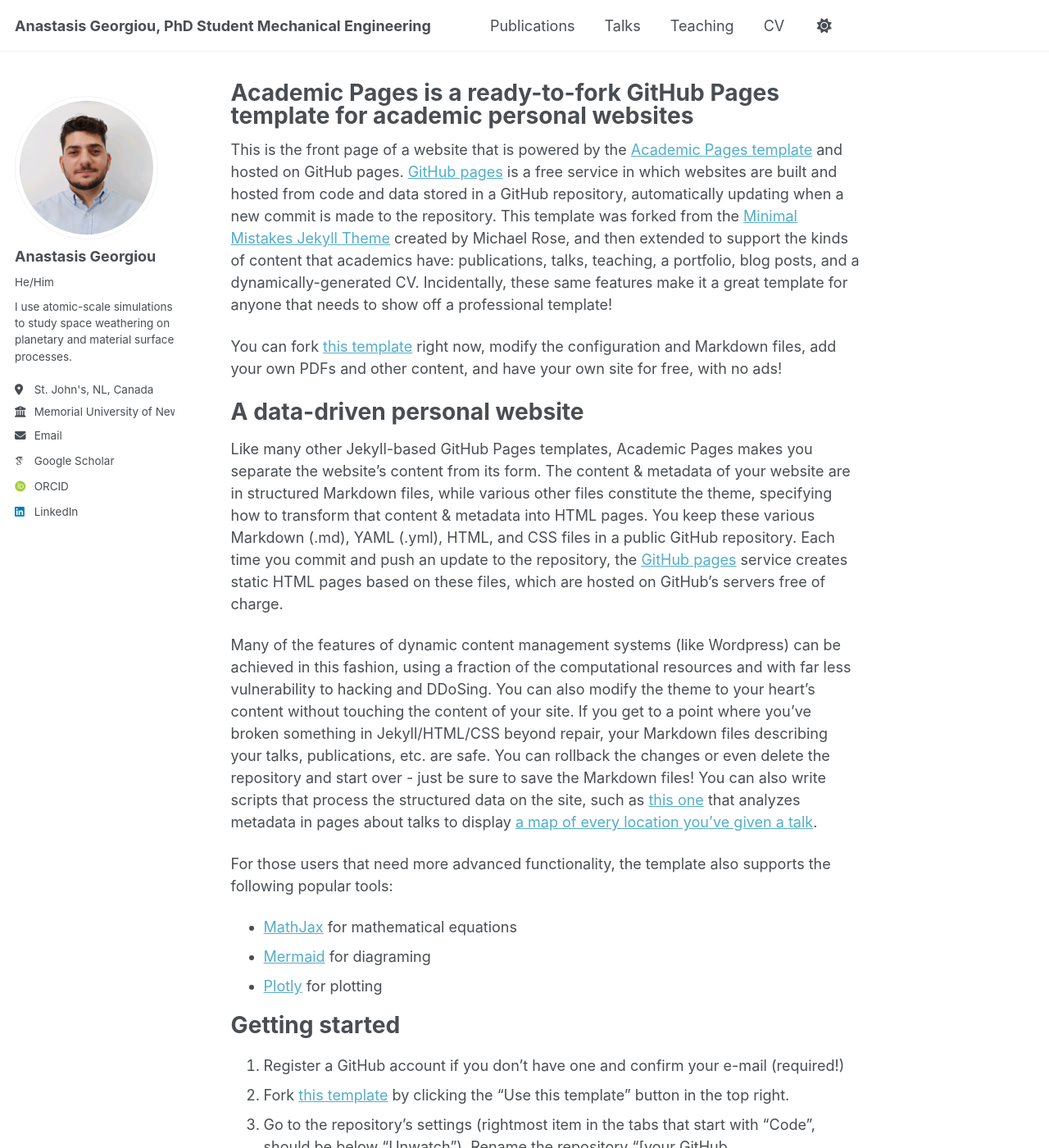
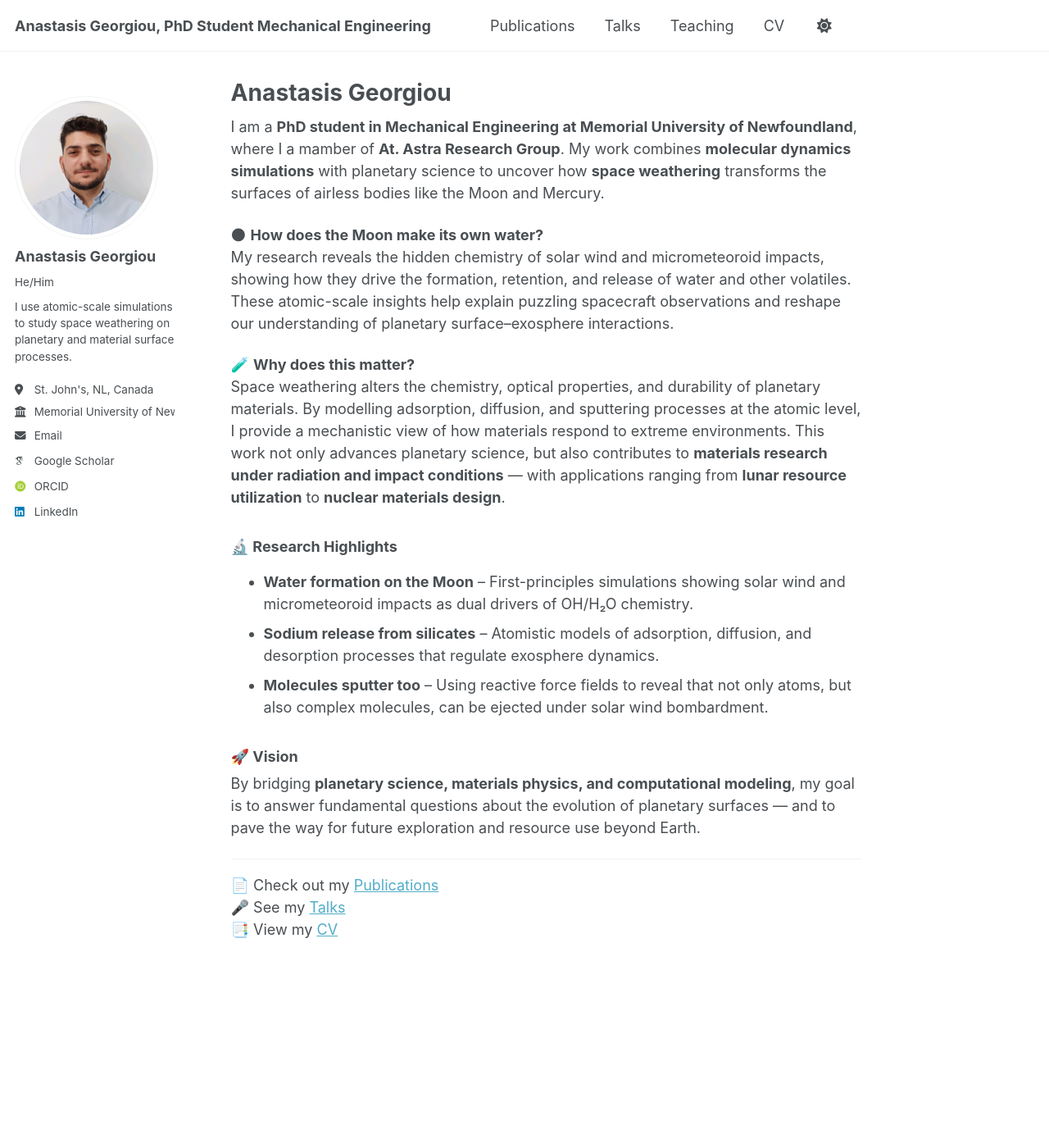
Before and after one commit to a-georgiou19/apgeorgiou.github.io, a Jekyll site: the page built from _pages/about.md, in a window 1280 px wide and 1400 px high. Shown: the whole window at 82% size. Built offline with Jekyll 4.4.1, drawn with Linux system fonts in a browser that asks for light colours; some web fonts are replaced; a script that is not in the unit is left out; some of the changed text lies outside the part shown.

Commit message:
about.md

```diff
--- a/_pages/about.md
+++ b/_pages/about.md
@@ -1,56 +1,30 @@
 ---
 permalink: /
-title: "Academic Pages is a ready-to-fork GitHub Pages template for academic personal websites"
+title: "Anastasis Georgiou"
 author_profile: true
 redirect_from:
   - /about/
   - /about.html
 ---
 
-This is the front page of a website that is powered by the [Academic Pages template](https://github.com/academicpages/academicpages.github.io) and hosted on GitHub pages. [GitHub pages](https://pages.github.com) is a free service in which websites are built and hosted from code and data stored in a GitHub repository, automatically updating when a new commit is made to the repository. This template was forked from the [Minimal Mistakes Jekyll Theme](https://mmistakes.github.io/minimal-mistakes/) created by Michael Rose, and then extended to support the kinds of content that academics have: publications, talks, teaching, a portfolio, blog posts, and a dynamically-generated CV. Incidentally, these same features make it a great template for anyone that needs to show off a professional template!
+I am a **PhD student in Mechanical Engineering at Memorial University of Newfoundland**, where I a mamber of **At. Astra Research Group**. My work combines **molecular dynamics simulations** with planetary science to uncover how **space weathering** transforms the surfaces of airless bodies like the Moon and Mercury.
 
- You can fork [this template](https://github.com/academicpages/academicpages.github.io) right now, modify the configuration and Markdown files, add your own PDFs and other content, and have your own site for free, with no ads!
+🌑 **How does the Moon make its own water?**
+My research reveals the hidden chemistry of solar wind and micrometeoroid impacts, showing how they drive the formation, retention, and release of water and other volatiles. These atomic-scale insights help explain puzzling spacecraft observations and reshape our understanding of planetary surface–exosphere interactions.
 
-A data-driven personal website
-======
-Like many other Jekyll-based GitHub Pages templates, Academic Pages makes you separate the website's content from its form. The content & metadata of your website are in structured Markdown files, while various other files constitute the theme, specifying how to transform that content & metadata into HTML pages. You keep these various Markdown (.md), YAML (.yml), HTML, and CSS files in a public GitHub repository. Each time you commit and push an update to the repository, the [GitHub pages](https://pages.github.com/) service creates static HTML pages based on these files, which are hosted on GitHub's servers free of charge.
+🧪 **Why does this matter?**
+Space weathering alters the chemistry, optical properties, and durability of planetary materials. By modelling adsorption, diffusion, and sputtering processes at the atomic level, I provide a mechanistic view of how materials respond to extreme environments. This work not only advances planetary science, but also contributes to **materials research under radiation and impact conditions** — with applications ranging from **lunar resource utilization** to **nuclear materials design**.
 
-Many of the features of dynamic content management systems (like Wordpress) can be achieved in this fashion, using a fraction of the computational resources and with far less vulnerability to hacking and DDoSing. You can also modify the theme to your heart's content without touching the content of your site. If you get to a point where you've broken something in Jekyll/HTML/CSS beyond repair, your Markdown files describing your talks, publications, etc. are safe. You can rollback the changes or even delete the repository and start over - just be sure to save the Markdown files! You can also write scripts that process the structured data on the site, such as [this one](https://github.com/academicpages/academicpages.github.io/blob/master/talkmap.ipynb) that analyzes metadata in pages about talks to display [a map of every location you've given a talk](https://academicpages.github.io/talkmap.html).
+### 🔬 Research Highlights
+- **Water formation on the Moon** – First-principles simulations showing solar wind and micrometeoroid impacts as dual drivers of OH/H₂O chemistry.
+- **Sodium release from silicates** – Atomistic models of adsorption, diffusion, and desorption processes that regulate exosphere dynamics.
+- **Molecules sputter too** – Using reactive force fields to reveal that not only atoms, but also complex molecules, can be ejected under solar wind bombardment.
 
-For those users that need more advanced functionality, the template also supports the following popular tools:
-- [MathJax](https://www.mathjax.org/) for mathematical equations
-- [Mermaid](https://mermaid.js.org/) for diagraming
-- [Plotly](https://plotly.com/javascript/) for plotting
+### 🚀 Vision
+By bridging **planetary science, materials physics, and computational modeling**, my goal is to answer fundamental questions about the evolution of planetary surfaces — and to pave the way for future exploration and resource use beyond Earth.
 
-Getting started
-======
-1. Register a GitHub account if you don't have one and confirm your e-mail (required!)
-1. Fork [this template](https://github.com/academicpages/academicpages.github.io) by clicking the "Use this template" button in the top right.
-1. Go to the repository's settings (rightmost item in the tabs that start with "Code", should be below "Unwatch"). Rename the repository "[your GitHub username].github.io", which will also be your website's URL.
-1. Set site-wide configuration and create content & metadata (see below -- also see [this set of diffs](http://archive.is/3TPas) showing what files were changed to set up [an example site](https://getorg-testacct.github.io) for a user with the username "getorg-testacct")
-1. Upload any files (like PDFs, .zip files, etc.) to the files/ directory. They will appear at https://[your GitHub username].github.io/files/example.pdf.
-1. Check status by going to the repository settings, in the "GitHub pages" section
+---
 
-Site-wide configuration
-------
-The main configuration file for the site is in the base directory in [_config.yml](https://github.com/academicpages/academicpages.github.io/blob/master/_config.yml), which defines the content in the sidebars and other site-wide features. You will need to replace the default variables with ones about yourself and your site's github repository. The configuration file for the top menu is in [_data/navigation.yml](https://github.com/academicpages/academicpages.github.io/blob/master/_data/navigation.yml). For example, if you don't have a portfolio or blog posts, you can remove those items from that navigation.yml file to remove them from the header.
-
-Create content & metadata
-------
-For site content, there is one Markdown file for each type of content, which are stored in directories like _publications, _talks, _posts, _teaching, or _pages. For example, each talk is a Markdown file in the [_talks directory](https://github.com/academicpages/academicpages.github.io/tree/master/_talks). At the top of each Markdown file is structured data in YAML about the talk, which the theme will parse to do lots of cool stuff. The same structured data about a talk is used to generate the list of talks on the [Talks page](https://academicpages.github.io/talks), each [individual page](https://academicpages.github.io/talks/2012-03-01-talk-1) for specific talks, the talks section for the [CV page](https://academicpages.github.io/cv), and the [map of places you've given a talk](https://academicpages.github.io/talkmap.html) (if you run this [python file](https://github.com/academicpages/academicpages.github.io/blob/master/talkmap.py) or [Jupyter notebook](https://github.com/academicpages/academicpages.github.io/blob/master/talkmap.ipynb), which creates the HTML for the map based on the contents of the _talks directory).
-
-**Markdown generator**
-
-The repository includes [a set of Jupyter notebooks](https://github.com/academicpages/academicpages.github.io/tree/master/markdown_generator
-) that converts a CSV containing structured data about talks or presentations into individual Markdown files that will be properly formatted for the Academic Pages template. The sample CSVs in that directory are the ones I used to create my own personal website at stuartgeiger.com. My usual workflow is that I keep a spreadsheet of my publications and talks, then run the code in these notebooks to generate the Markdown files, then commit and push them to the GitHub repository.
-
-How to edit your site's GitHub repository
-------
-Many people use a git client to create files on their local computer and then push them to GitHub's servers. If you are not familiar with git, you can directly edit these configuration and Markdown files directly in the github.com interface. Navigate to a file (like [this one](https://github.com/academicpages/academicpages.github.io/blob/master/_talks/2012-03-01-talk-1.md) and click the pencil icon in the top right of the content preview (to the right of the "Raw | Blame | History" buttons). You can delete a file by clicking the trashcan icon to the right of the pencil icon. You can also create new files or upload files by navigating to a directory and clicking the "Create new file" or "Upload files" buttons.
-
-Example: editing a Markdown file for a talk
-![Editing a Markdown file for a talk](/images/editing-talk.png)
-
-For more info
-------
-More info about configuring Academic Pages can be found in [the guide](https://academicpages.github.io/markdown/), the [growing wiki](https://github.com/academicpages/academicpages.github.io/wiki), and you can always [ask a question on GitHub](https://github.com/academicpages/academicpages.github.io/discussions). The [guides for the Minimal Mistakes theme](https://mmistakes.github.io/minimal-mistakes/docs/configuration/) (which this theme was forked from) might also be helpful.
+📄 Check out my [Publications](/publications/)
+🎤 See my [Talks](/talks/)
+📑 View my [CV](/cv/)
```
